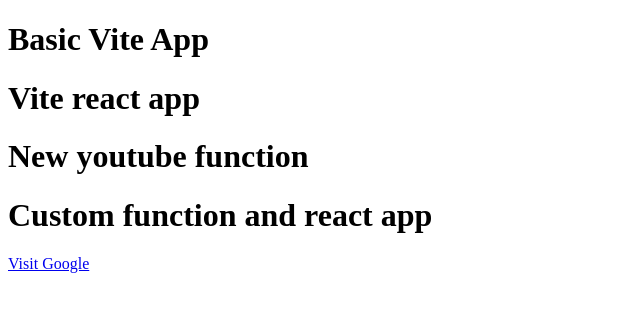
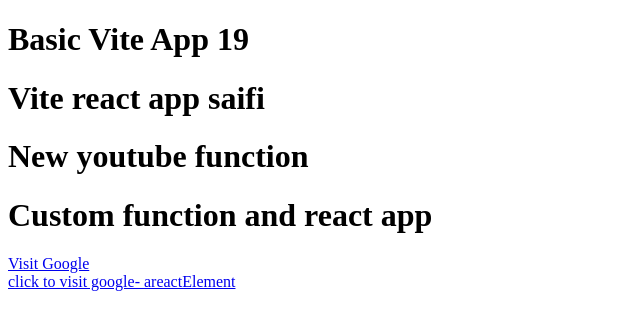
Before and after one commit to saifimd1234/React-Projects, a React (Vite) app in the folder 01basicvite/: page / in a window 1280 px wide. Shown: the top 330 px of the page, without its empty margins (0-640 px from the left). Built offline with nearby package versions, Linux system fonts and the light colour scheme.

Commit message:
taking values from variables

```diff
--- a/01basicvite/src/App.jsx
+++ b/01basicvite/src/App.jsx
@@ -1,14 +1,14 @@
 import Youtube from "./Youtube"
 function App() {
-
+const username = "saifi"
   return (
 // The <div> is used as a wrapper because React components must return a single parent element.
 // It groups multiple JSX elements (<h1> in this example) into one container.
 // Alternatively, React Fragments (<> </>) can be used to avoid adding an extra node to the DOM.
 
     <div>
-      <h1>Basic Vite App</h1>
-      <h1>Vite react app</h1>
+      <h1>Basic Vite App {20-1}</h1>
+      <h1>Vite react app {username}</h1>
       <Youtube />
     </div>
   )
--- a/01basicvite/src/main.jsx
+++ b/01basicvite/src/main.jsx
@@ -23,10 +23,19 @@
     <a href="https://google.com" target='_blank'>Visit Google</a>
 )
 
+const areactElement = React.createElement(
+    'a',
+    {href: "https://google.com", target: '_blank'},
+    'click to visit google- areactElement'
+)
+
 ReactDOM.createRoot(document.getElementById('root')).render(
-    <>
-    <App />
-    <MyApp />
-    {AnotherElement}
-    </>
+   <>
+    <div><App /></div>
+    <div><MyApp /></div>
+    <div>{AnotherElement}</div>
+    <div>{areactElement}</div>
+   </>
+
 )
+// all are in seperate div to present it in diff lines
```
